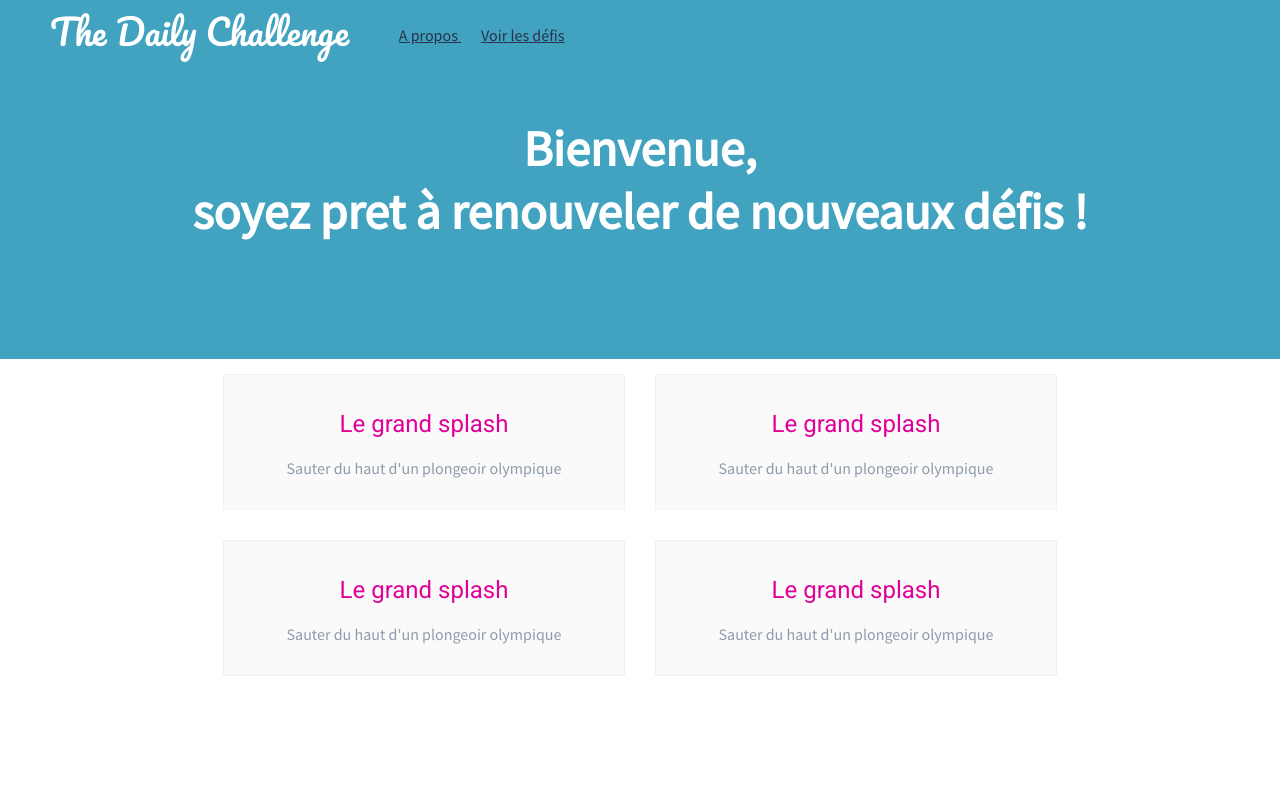
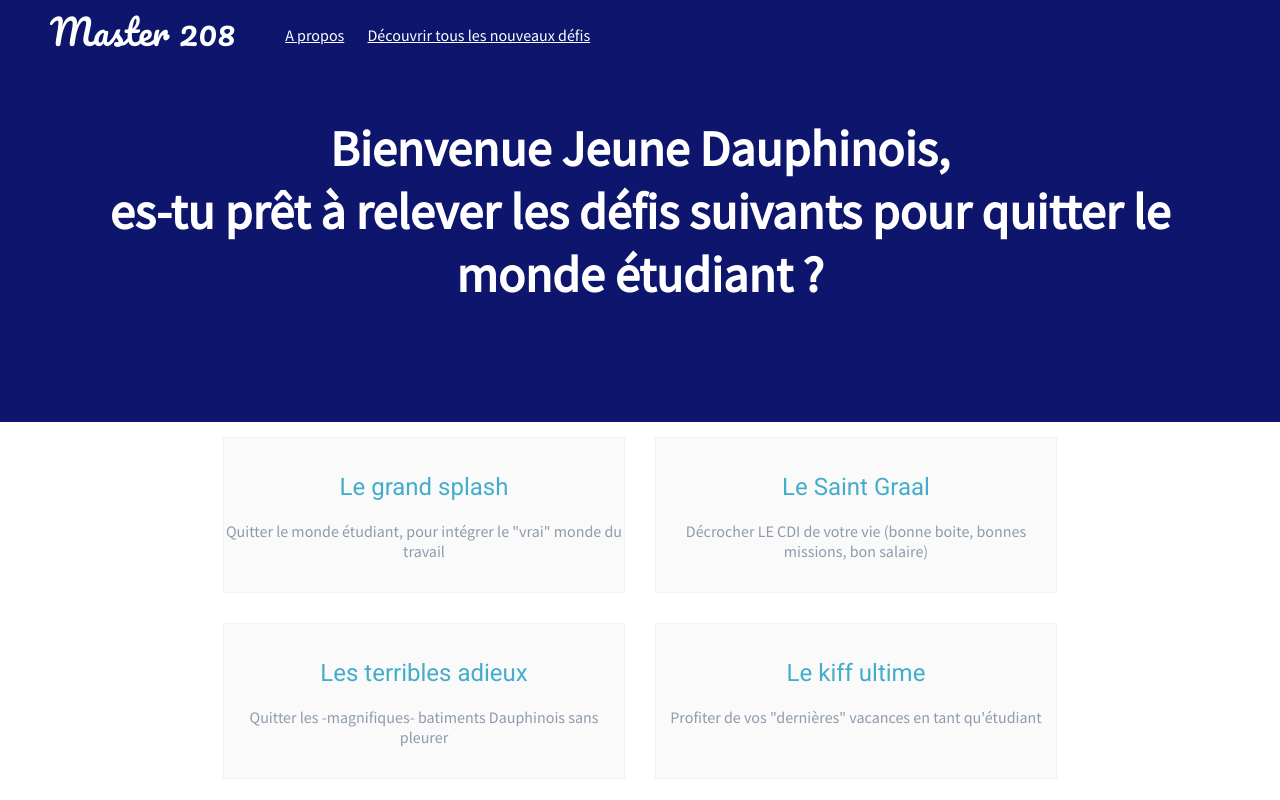
Before and after one commit to clarabizet/courscode2, a plain HTML site: page 2/defis.html in a window 1280 px wide. Drawn offline with nearby package versions, Linux system fonts and the light colour scheme.

Commit message:
Master Challenge

```diff
--- a/2/defis.html
+++ b/2/defis.html
@@ -2,22 +2,22 @@
 <html>
   <head>
     <meta charset="utf-8">
-    <title>The Daily challenge</title>
+    <title>Master 208</title>
     <link href="https://fonts.googleapis.com/css?family=Roboto|Source+Sans+Pro|Pacifico" rel="stylesheet">
     <link href="style.css" rel="stylesheet" type="text/css">
     <script
   src="https://code.jquery.com/jquery-3.2.1.min.js"
   integrity="sha256-hwg4gsxgFZhOsEEamdOYGBf13FyQuiTwlAQgxVSNgt4="
   crossorigin="anonymous"></script>
-  <script src="script2.js"></script>
+    <script src="script2.js"></script>
   </head>
   <body class="defis">
      <header>
       <nav>
-        <span id="logo">The Daily Challenge </span>
+        <span id="logo">Master 208</span>
         <ul>
-          <li><a href="index.html">A propos </a></li>
-          <li><a href="#download">Voir les défis</a></li>
+          <li><a href="index.html">A propos</a></li>
+          <li><a href="#download">Découvrir tous les nouveaux défis</a></li>
         </ul>
       </nav>
     </header>
@@ -25,27 +25,25 @@
       <section id="welcome">
       </section>
       <section id="defis">
-
         <div class="defi">
           <h2>Le grand splash</h2>
-          <p>Sauter du haut d'un plongeoir olympique</p>
+          <p>Quitter le monde étudiant, pour intégrer le "vrai" monde du travail</p>
         </div>
 
         <div class="defi">
-          <h2>Le grand splash</h2>
-          <p>Sauter du haut d'un plongeoir olympique</p>
+          <h2>Le Saint Graal</h2>
+          <p>Décrocher LE CDI de votre vie (bonne boite, bonnes missions, bon salaire)</p>
         </div>
 
         <div class="defi">
-          <h2>Le grand splash </h2>
-          <p>Sauter du haut d'un plongeoir olympique</p>
+          <h2>Les terribles adieux</h2>
+          <p>Quitter les -magnifiques- batiments Dauphinois sans pleurer</p>
         </div>
 
         <div class="defi">
-          <h2>Le grand splash </h2>
-          <p>Sauter du haut d'un plongeoir olympique</p>
+          <h2>Le kiff ultime</h2>
+          <p>Profiter de vos "dernières" vacances en tant qu'étudiant</p>
         </div>
-
        </section>
     </main>
   </body>
--- a/2/script2.js
+++ b/2/script2.js
@@ -1,5 +1,5 @@
 $(document).ready(function welcome()
 {
-	alert("Bienvenue");
-	$("#welcome").html('<h4>Bienvenue, <br> soyez pret à renouveler de nouveaux défis !</h4>');
+	alert("Holaaaaaaa!");
+	$("#welcome").html('<h4>Bienvenue Jeune Dauphinois, <br> es-tu prêt à relever les défis suivants pour quitter le monde étudiant ?</h4>');
 });
--- a/2/style.css
+++ b/2/style.css
@@ -3,7 +3,7 @@
 
 body{
   background: #fff;
-  color: #000;
+  color: #FEFFFF;
   font-size: 16px;
   font-family: 'Source Sans Pro', sans-serif;
   margin:0;
@@ -36,7 +36,7 @@ p{
 }
 
 a {
-  color: #29324B;
+  color: #FEFFFF;
 }
 
 a:hover {
@@ -59,7 +59,7 @@ a:hover {
 
 /* Mis en forme de la baseline */
 #baseline{
-  background-color: #41A3C0;
+  background-color: #0D156C;
   text-align: center;
   height: 450px;
   padding: 150px;
@@ -118,7 +118,7 @@ a:hover {
 
 
 #welcome{
-  background-color: #41A3C0;
+  background-color: #0D156C;
   text-align: center;
   padding: 50px;
   color: white;
@@ -141,14 +141,14 @@ a:hover {
 
 
 #defis h2 {
-  color: rgb(225, 0, 152);
+  color: #43ADCB;
 
 }
 
 
 footer {
   text-align:center;
-  background-color: #41A3C0;
+  background-color: #43ADCB;
 }
 
 
--- a/2/style2.css
+++ b/2/style2.css
@@ -60,7 +60,7 @@ a:hover {
 
 /* Mis en forme de la baseline */
 #baseline{
-  background-color: #41A3C0;
+  background-color: #0D156C;
   text-align: center;
   background-size: cover;
   padding: 150px;
```
Also changed, not shown: 1 other file.
